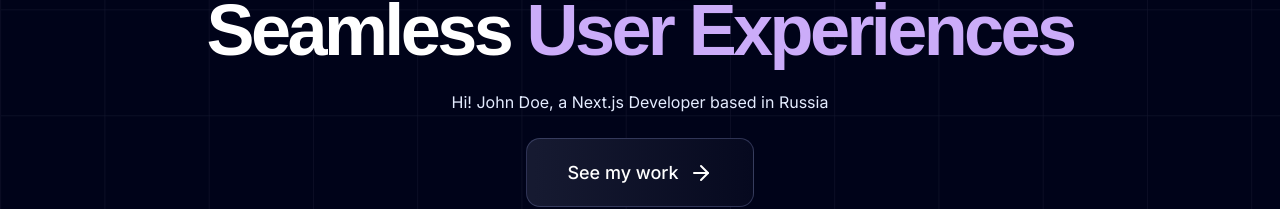
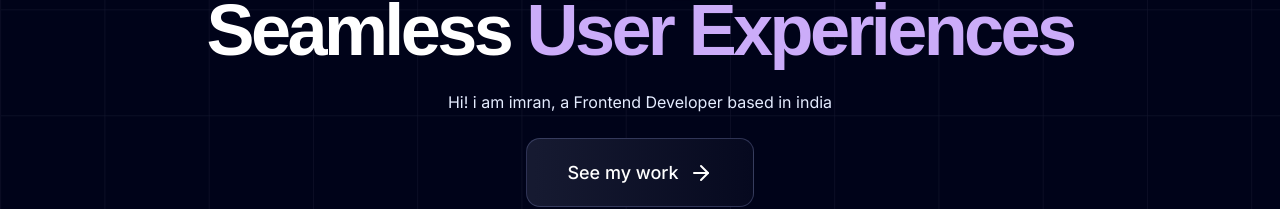
Before and after one commit to itsimran02/modern-portfolio, a Next.js app: page / in a window 1280 px wide. Shown: the part 380-589 px from the top of the page. Built offline with nearby package versions, Linux system fonts and the light colour scheme.

Commit message:
upadted name

```diff
--- a/src/app/components/Hero.tsx
+++ b/src/app/components/Hero.tsx
@@ -86,7 +86,8 @@ const Hero = () => {
           </span>
         </h1>
         <h2 className="text-[#E4ECFF] font-inter font-normal text-center">
-          Hi! John Doe, a Next.js Developer based in Russia
+          Hi! i am imran, a Frontend Developer based in
+          india
         </h2>
         <div className="hover:p-[1px] rounded-[14px] hover:bg-gradient-to-r from-[#CBACF9] to-slate-500">
           <button
```
